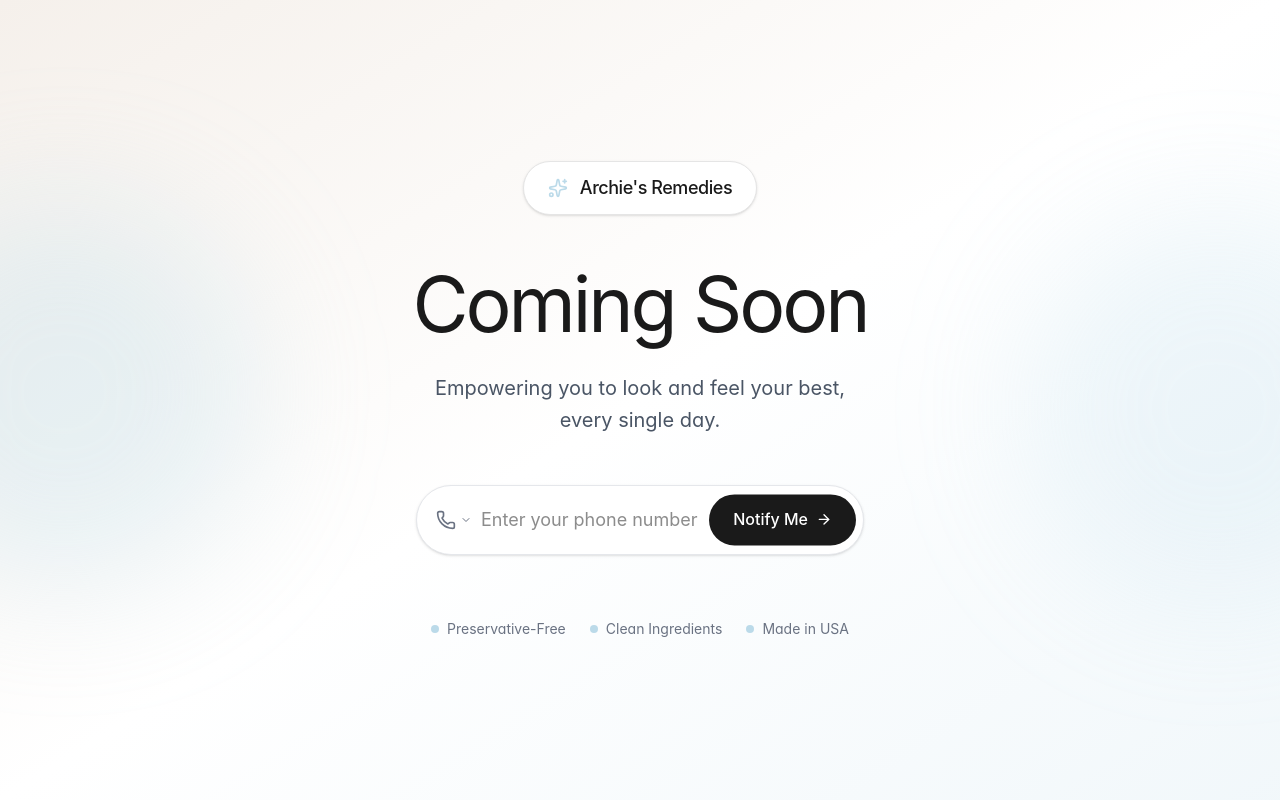
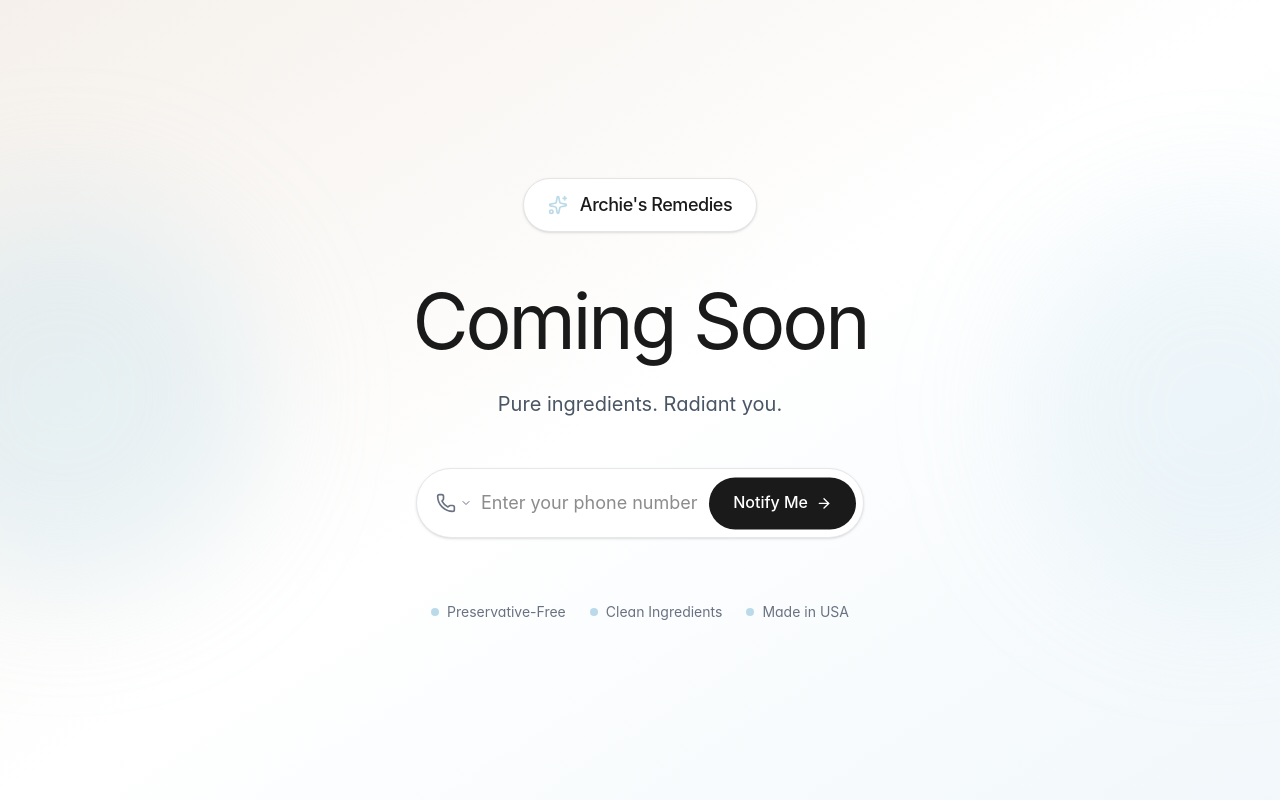
Before and after one commit to mccmetternich/archies-remedies, a Next.js app: page /coming-soon in a window 1280 px wide. Built offline with nearby package versions, Linux system fonts and the light colour scheme; no server answers; the database is empty.

Commit message:
Update Coming Soon tagline to poetic brand line
"Pure ingredients. Radiant you."

🤖 Generated with [Claude Code](https://claude.com/claude-code)

Co-Authored-By: Claude Opus 4.5 <noreply@anthropic.com>

```diff
--- a/src/app/admin/settings/page.tsx
+++ b/src/app/admin/settings/page.tsx
@@ -1192,7 +1192,7 @@ function DraftModeTab({
             {settings.draftModeTitle || 'Coming Soon'}
           </h2>
           <p className="text-gray-500 text-sm max-w-sm mx-auto mb-6">
-            {settings.draftModeSubtitle || "Empowering you to look and feel your best, every single day."}
+            {settings.draftModeSubtitle || "Pure ingredients. Radiant you."}
           </p>
 
           {/* Form Preview */}
--- a/src/app/coming-soon/page.tsx
+++ b/src/app/coming-soon/page.tsx
@@ -13,7 +13,7 @@ export default async function ComingSoonPage() {
       logoUrl={settings?.logoUrl || undefined}
       badgeUrl={settings?.draftModeBadgeUrl || undefined}
       title={settings?.draftModeTitle || 'Coming Soon'}
-      subtitle={settings?.draftModeSubtitle || "Empowering you to look and feel your best, every single day."}
+      subtitle={settings?.draftModeSubtitle || "Pure ingredients. Radiant you."}
       siteName={settings?.siteName || "Archie's Remedies"}
       callout1={settings?.draftModeCallout1 || 'Preservative-Free'}
       callout2={settings?.draftModeCallout2 || 'Clean Ingredients'}
--- a/src/lib/db/schema.ts
+++ b/src/lib/db/schema.ts
@@ -12,7 +12,7 @@ export const siteSettings = sqliteTable('site_settings', {
   // Draft/Maintenance Mode
   siteInDraftMode: integer('site_in_draft_mode', { mode: 'boolean' }).default(false),
   draftModeTitle: text('draft_mode_title').default('Coming Soon'),
-  draftModeSubtitle: text('draft_mode_subtitle').default("Empowering you to look and feel your best, every single day."),
+  draftModeSubtitle: text('draft_mode_subtitle').default("Pure ingredients. Radiant you."),
   draftModeBadgeUrl: text('draft_mode_badge_url'), // Rotating badge image (PNG) that overlaps the logo
   // Editable callouts (trust badges underneath form)
   draftModeCallout1: text('draft_mode_callout1').default('Preservative-Free'),
```
